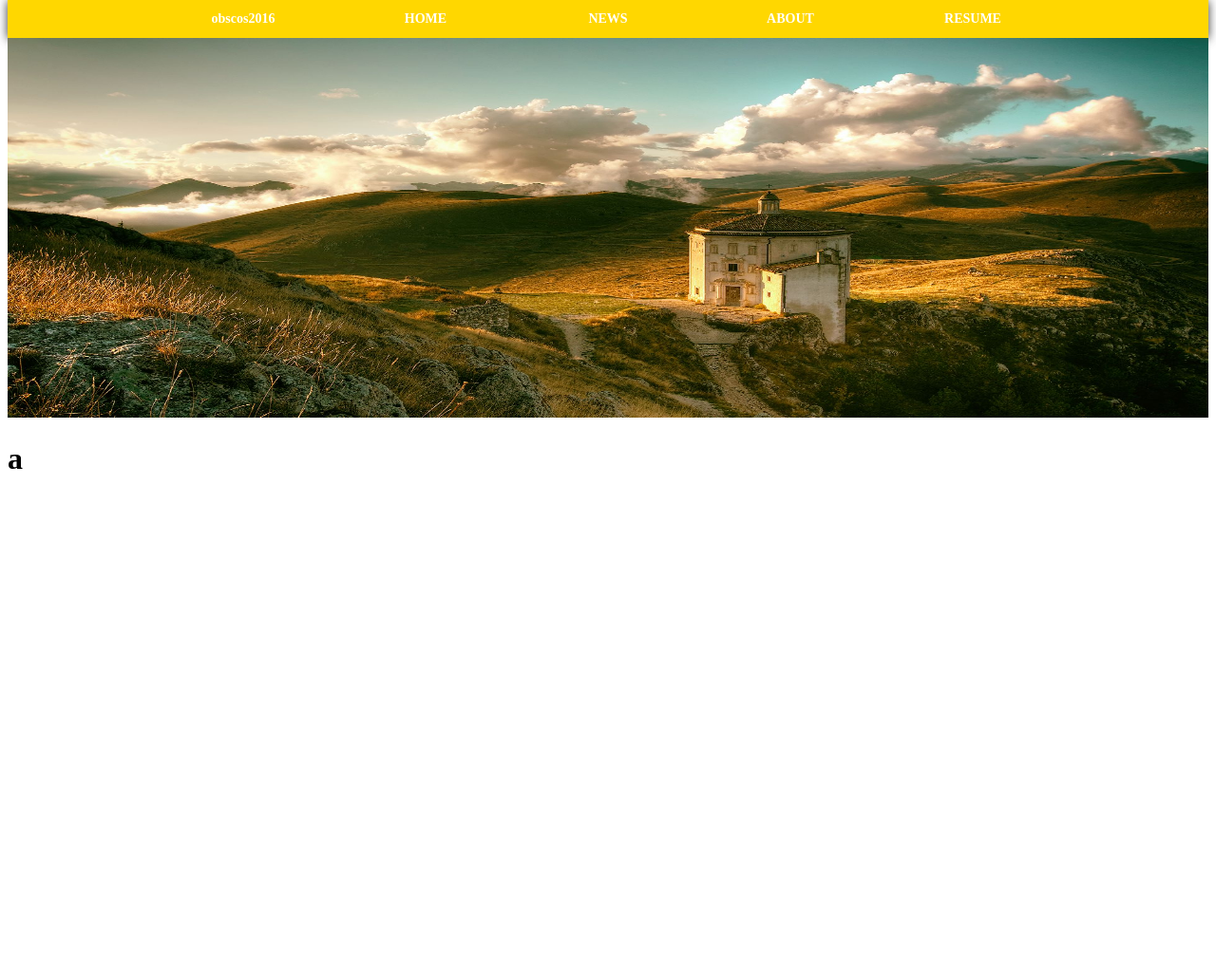
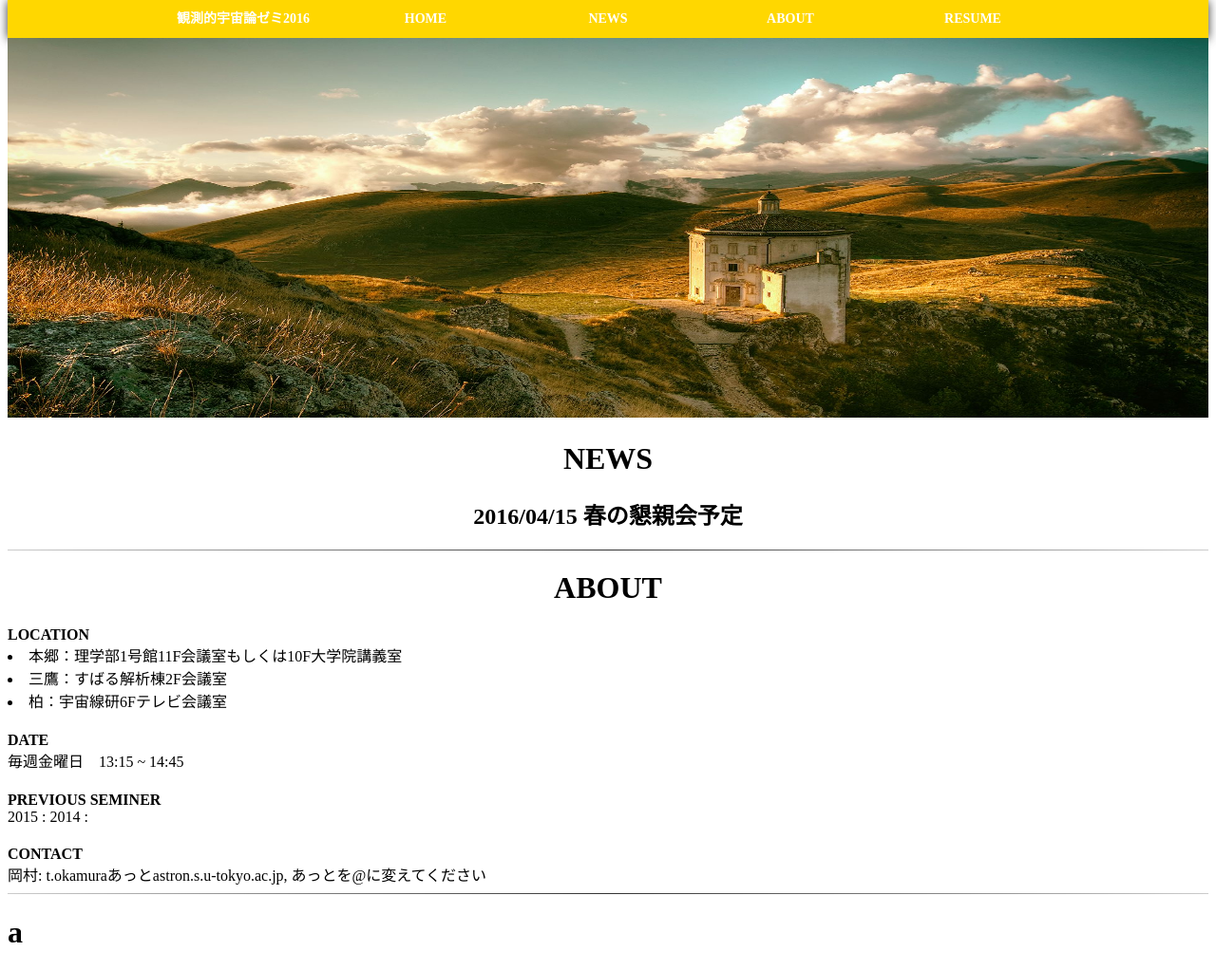
Before and after one commit to t-okamura/obscos, a plain HTML site: page index.html in a window 1280 px wide. Shown: the whole page at 95% size. Before the commit the page ends 800 px from the top, so only its background shows below. Drawn offline with nearby package versions, Linux system fonts and the light colour scheme.

Commit message:
news,aboutの追加

```diff
--- a/index.html
+++ b/index.html
@@ -10,7 +10,7 @@
 <body>
 	<div id="menu-wrap">
   <ul id="menu">
-    <li><a href="#">obscos2016</a></li>
+    <li><a href="#">観測的宇宙論ゼミ2016</a></li>
     <li><a href="#">HOME</a></li>
     <li><a href="#">NEWS</a></li>
     <li><a href="#">ABOUT</a></li>
@@ -18,6 +18,26 @@
   </ul>
 </div>
 	<img src="obscos.jpg" width=100% height=400px>
+	<div id="news">
+		<center><h1>NEWS</h1></center>
+		<center><h2>2016/04/15 春の懇親会予定</h2></center>
+	</div>
+	<hr class="style-one">
+	<div id="about">
+		<center><h1>ABOUT</h1></center>
+		<h4 style="margin-bottom: 0;">LOCATION</h4>
+		<li>本郷：理学部1号館11F会議室もしくは10F大学院講義室</li>
+		<li>三鷹：すばる解析棟2F会議室</li>
+		<li>柏：宇宙線研6Fテレビ会議室</li>
+		<h4 style="margin-bottom: 0;">DATE</h4>
+		毎週金曜日　13:15 ~ 14:45
+		<h4 style="margin-bottom: 0;">PREVIOUS SEMINER</h4>
+		2015 :
+		2014 :
+		<h4 style="margin-bottom: 0;">CONTACT</h4>
+		岡村: t.okamuraあっとastron.s.u-tokyo.ac.jp, あっとを@に変えてください
+	</div>
+	<hr class="style-one">
 	<h1>a</h1>
 </body>
 </html>
--- a/obscos.css
+++ b/obscos.css
@@ -36,3 +36,13 @@
   left: 0px
   z-index: 9999;
 }
+
+hr.style-one {
+    border: 0;
+    height: 1px;
+    background: #333;
+    background-image: -webkit-linear-gradient(left, #ccc, #333, #ccc);
+    background-image:    -moz-linear-gradient(left, #ccc, #333, #ccc);
+    background-image:     -ms-linear-gradient(left, #ccc, #333, #ccc);
+    background-image:      -o-linear-gradient(left, #ccc, #333, #ccc);
+}
```
